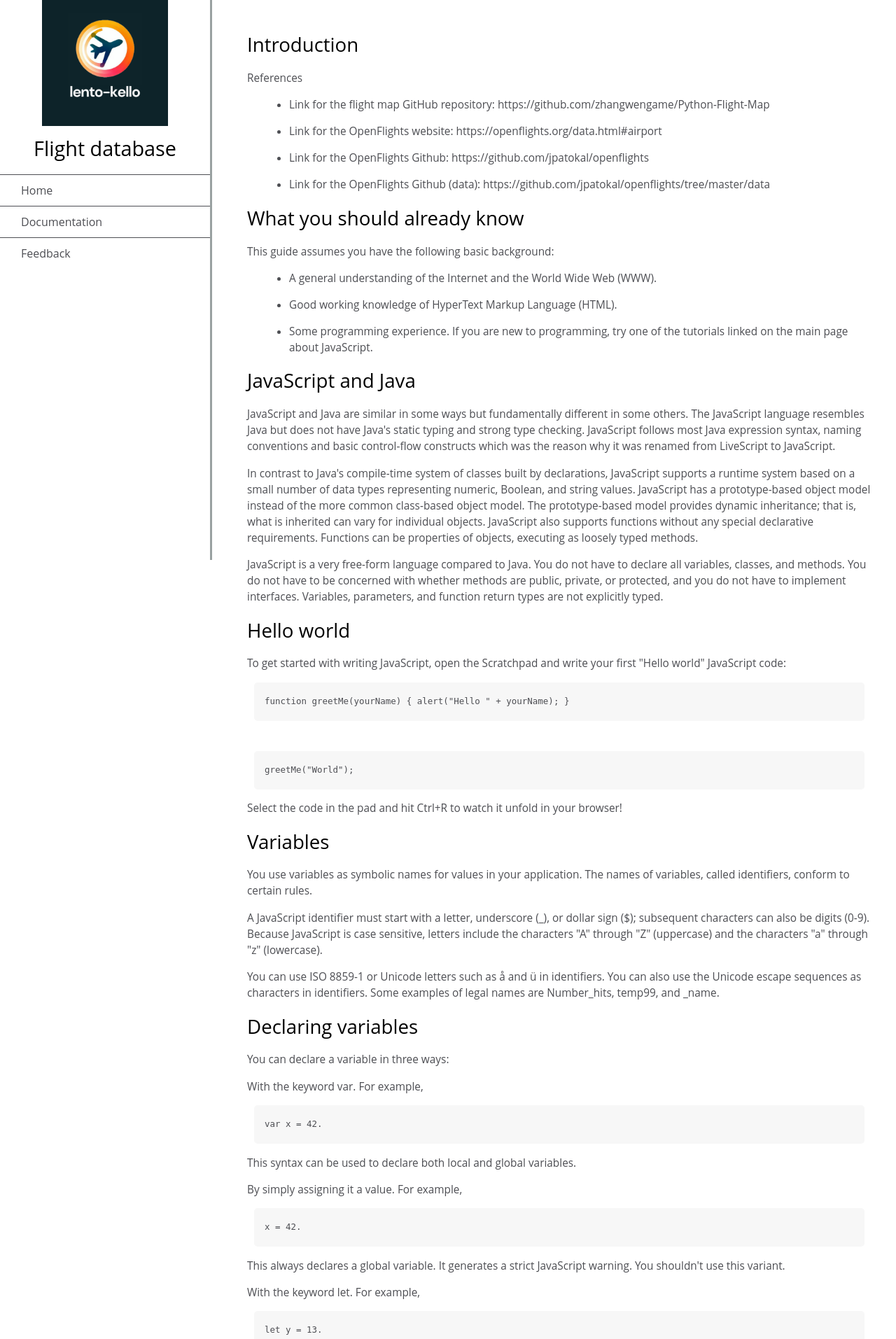
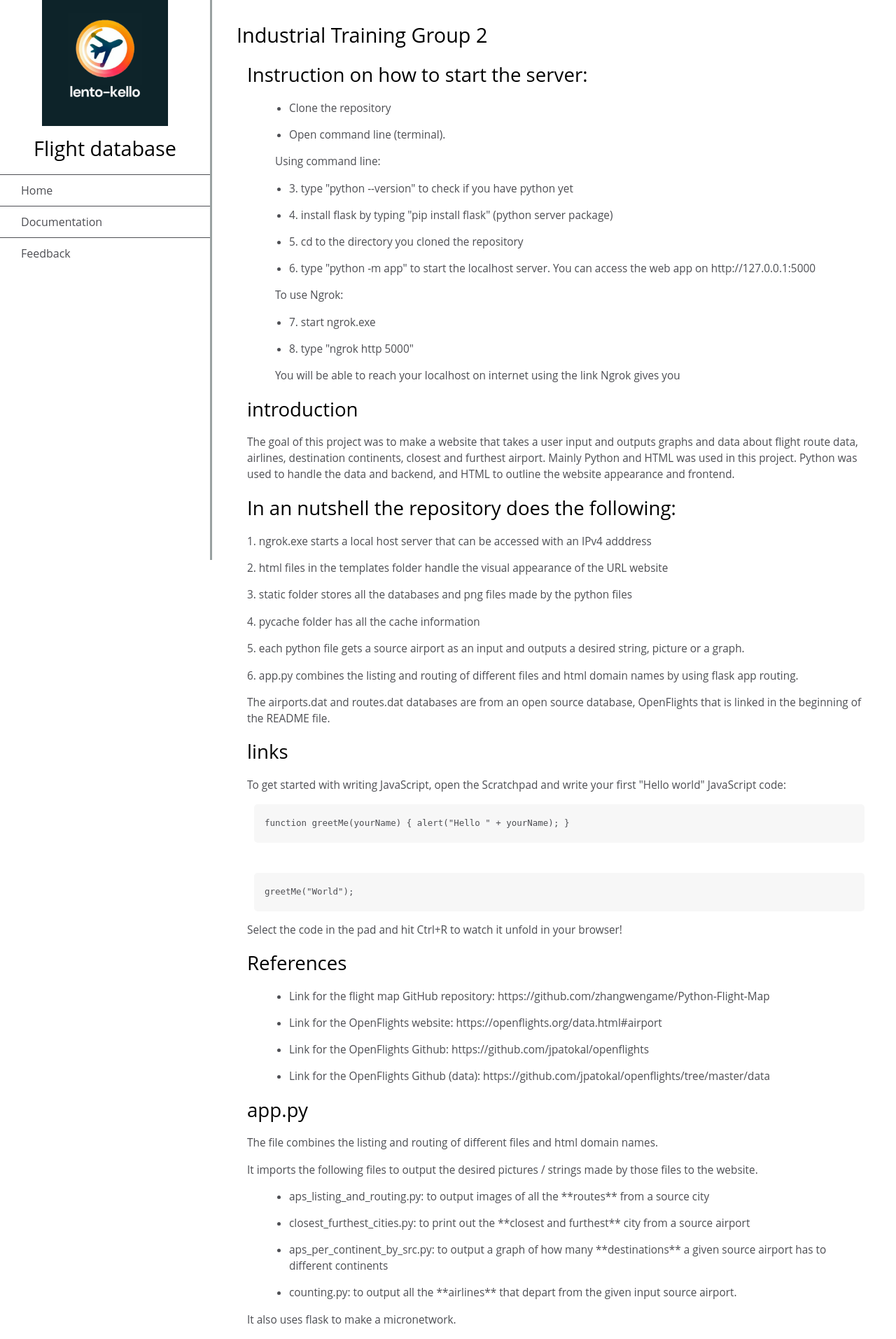
Before and after one commit to adityaagrawal53/industrial-training-flight-statistics, a Flask app: page /documentation.html in a window 1280 px wide. Shown: the top 1913 px of the page at 70% size. Run offline with Flask 3, Linux system fonts and the light colour scheme.

Commit message:
documentation.html

```diff
--- a/templates/documentation.html
+++ b/templates/documentation.html
@@ -23,9 +23,48 @@
       </ul>
     </nav>
   <main id="main-doc">
+    <header>Industrial Training Group 2</header>
     <section id="Introduction" class="main-section">
-      <header>Introduction</header>
-      <p>References</p>
+      <header>Instruction on how to start the server:</header>
+      <ul>
+        <li>Clone the repository</li>
+        <li>Open command line (terminal).</li>
+        <p>Using command line:</p>
+        <li>3. type "python --version" to check if you have python yet</li>
+        <li>4. install flask by typing "pip install flask" (python server package)</li>
+        <li>5. cd to the directory you cloned the repository</li>
+        <li>6. type "python -m app" to start the localhost server. You can access the web app on http://127.0.0.1:5000</li>
+        <p>To use Ngrok:</p>
+        <li>7. start ngrok.exe</li>
+        <li>8. type "ngrok http 5000"</li>
+        <p>You will be able to reach your localhost on internet using the link Ngrok gives you</p>
+      </ul>
+    </section>
+    <section id="introduction" class="main-section">
+      <header>introduction</header>
+      <p>The goal of this project was to make a website that takes a user input and outputs graphs and data about flight route data, airlines, destination continents, closest and furthest airport. Mainly Python and HTML was used in this project. Python was used to handle the data and backend, and HTML to outline the website appearance and frontend.
+      </p>
+    </section>
+    <section id="nutshell" class="main-section">
+      <header>In an nutshell the repository does the following:</header>
+      <p>1. ngrok.exe starts a local host server that can be accessed with an IPv4 adddress</p>
+      <p>2. html files in the templates folder handle the visual appearance of the URL website</p>
+      <p>3. static folder stores all the databases and png files made by the python files</p>
+      <p>4. pycache folder has all the cache information</p>
+      <p>5. each python file gets a source airport as an input and outputs a desired string, picture or a graph.</p>
+      <p>6. app.py combines the listing and routing of different files and html domain names by using flask app routing.</p>
+      <p>The airports.dat and routes.dat databases are from an open source database, OpenFlights that is linked in the beginning of the README file.</p>
+    </section>
+    <section id="links" class="main-section">
+      <header>links</header>
+      <p>To get started with writing JavaScript, open the Scratchpad and write your first "Hello world" JavaScript code: </p>
+      <code>function greetMe(yourName) { alert("Hello " + yourName); }</code>
+      <br/>
+      <code>greetMe("World");</code>
+      <p>Select the code in the pad and hit Ctrl+R to watch it unfold in your browser! </p>
+    </section>
+    <section id="References" class="main-section">
+      <header>References</header>
       <ul>
         <li>Link for the flight map GitHub repository: <a target="_blank">https://github.com/zhangwengame/Python-Flight-Map</a></li>
         <li>Link for the OpenFlights website: <a target="_blank">https://openflights.org/data.html#airport</a></li>
@@ -33,47 +72,108 @@
         <li>Link for the OpenFlights Github (data): <a target="_blank">https://github.com/jpatokal/openflights/tree/master/data</a></li>
       </ul>
     </section>
-    <section id="What_you_should_already_know" class="main-section">
-      <header>What you should already know</header>
-      <p>This guide assumes you have the following basic background:</p>
+    <section id="app.py" class="main-section">
+      <header>app.py</header>
+      <p>The file combines the listing and routing of different files and html domain names.<p>
+      <p>It imports the following files to output the desired pictures / strings made by those files to the website.</p>
       <ul>
-        <li> A general understanding of the Internet and the World Wide Web (WWW). </li>
-        <li>Good working knowledge of HyperText Markup Language (HTML).</li>
-        <li> Some programming experience. If you are new to programming, try one of the tutorials linked on the main page about JavaScript. </li>
+        <li>aps_listing_and_routing.py: to output images of all the **routes** from a source city</li>
+        <li>closest_furthest_cities.py: to print out the **closest and furthest** city from a source airport</li>
+        <li>aps_per_continent_by_src.py: to output a graph of how many **destinations** a given source airport has to different continents</li>
+        <li>counting.py: to output all the **airlines** that depart from the given input source airport.</li>
       </ul>
+      <p>It also uses flask to make a micronetwork.</p>
     </section>
-    <section id="JavaScript_and_Java" class="main-section">
-      <header>JavaScript and Java</header>
-      <p>JavaScript and Java are similar in some ways but fundamentally different in some others. The JavaScript language resembles Java but does not have Java's static typing and strong type checking. JavaScript follows most Java expression syntax, naming conventions and basic control-flow constructs which was the reason why it was renamed from LiveScript to JavaScript. </p>
-      <p>In contrast to Java's compile-time system of classes built by declarations, JavaScript supports a runtime system based on a small number of data types representing numeric, Boolean, and string values. JavaScript has a prototype-based object model instead of the more common class-based object model. The prototype-based model provides dynamic inheritance; that is, what is inherited can vary for individual objects. JavaScript also supports functions without any special declarative requirements. Functions can be properties of objects, executing as loosely typed methods. </p>
-      <p>JavaScript is a very free-form language compared to Java. You do not have to declare all variables, classes, and methods. You do not have to be concerned with whether methods are public, private, or protected, and you do not have to implement interfaces. Variables, parameters, and function return types are not explicitly typed. </p>
+    <section id="aps_listing_and_routing" class="main-section">
+      <header>aps_listing_and_routing</header>
+      <p>This file defines a function that reads in two databases (airports.dat and routes.dat) as pandas dataframes, and then filters their contents based on user input. The user inputs the name of a city, and the function then filters the airports database to only contain airports in the given city, and the routes database to only contain routes in which the source airports are located in the given city.
+      </p>
+      <p>The function then outputs two images: one contains a map of all the airports in the database in blue with the airports in the given city appearing in red, and the other image contains a world map with route lines from the source city in red.  The files are named airports_map.png and routes_map.png, and are sent to the website via an HTML POST request from app.py.
+      </p>
     </section>
-    <section id="Hello_world" class="main-section">
-      <header>Hello world</header>
-      <p>To get started with writing JavaScript, open the Scratchpad and write your first "Hello world" JavaScript code: </p>
-      <code>function greetMe(yourName) { alert("Hello " + yourName); }</code>
-      <br/>
-      <code>greetMe("World");</code>
-      <p>Select the code in the pad and hit Ctrl+R to watch it unfold in your browser! </p>
+    <section id="closest_furthest_cities" class="main-section">
+      <header>closest_furthest_cities</header>
+      <p>The python file determines the closest and furthest airport to the given airport.</p>
+      <p>The input is the source airport's unique OpenFlights ID.</p>
+      <p>The output:</p>
+      <p>Source ID: (ID)
+      </p>
+      <p>Closest city: (ID), distance (distance) kilometeres.
+      </p>
+      <p>Furthest city: (ID), distance (distance) kilometeres.
+      </p>
+      <p>The code determines the closest and furthest airport to the given source airport by first taking the first airport from the database, taking its longitude and latitude, calculating the distance between that and the source airport and making that distance as the base closest and furthest airport. After that the code goes line by line through the database (has about 6500 airports) and comparares each airport's distance to the base closest and furthest airport. The distance is calculated using great circle method that is precise enough for this application.
+      </p>
     </section>
-    <section id="Variables" class="main-section">
-      <header>Variables</header>
-      <p>You use variables as symbolic names for values in your application. The names of variables, called identifiers, conform to certain rules. <p>
-        <p> A JavaScript identifier must start with a letter, underscore (_), or dollar sign ($); subsequent characters can also be digits (0-9). Because JavaScript is case sensitive, letters include the characters "A" through "Z" (uppercase) and the characters "a" through "z" (lowercase). </p>
-        <p> You can use ISO 8859-1 or Unicode letters such as å and ü in identifiers. You can also use the Unicode escape sequences as characters in identifiers. Some examples of legal names are Number_hits, temp99, and _name. </p>
+    <section id="aps_per_continent_by_src" class="main-section">
+      <header>aps_per_continent_by_src</header>
+      <p>A python file that outputs how many destinations a given source airport has to different continents.
+      </p>
+      <p>The input is the source airport's city.
+      </p>
+      <p>The output is a png picture that has a bar graph of all the continents and the number of occurances of each continent.
+      </p>
+      <p>The code reads data from airport.dat, routes.dat and Countries-Continents.csv.
+      </p>
+      <p>It determines all the destinations from the source code, determies all the continents for each of those destinations (by determining the country from the airport.dat and finding the continent pair from Countries-Continents.csv) and sums up all the occurances of each continent into a designated variable.
+      </p>
+      <p>Pandas extension: helps to read databases in a convenient way.
+      </p>
+      <p>MatPlotLib extension: used to plot the graph
+      </p>
     </section>
-    <section id="Declaring_variables" class="main-section">
-      <header>Declaring variables</header>
-      <p> You can declare a variable in three ways: </p>
-      <p> With the keyword var. For example, </p>
-      <code>var x = 42.</code>
-      <p> This syntax can be used to declare both local and global variables. </p>
-      <p> By simply assigning it a value. For example, </p>
-      <code>x = 42.</code>
-      <p> This always declares a global variable. It generates a strict JavaScript warning. You shouldn't use this variant. </p>
-      <p> With the keyword let. For example,</p>
-      <code> let y = 13.</code>
-      <p> This syntax can be used to declare a block scope local variable. See Variable scope below. </p>
+    <section id="counting" class="main-section">
+      <header>counting</header>
+      <p>A python file that outputs all the airlines that depart from the given input source airport.
+      </p>
+      <p>The input is the source airport's IATA code.
+      </p>
+      <p>The output is a bar graph that has all the airlines that depart from the source airport. The more departures a specific airline has, the higher the bar in the graph.
+      </p>
+      <p>Pandas extension: helps to read databases in a convenient way.
+      </p>
+      <p>MatPlotLib extension: used to plot the graph
+      </p>
+    </section>
+    <section class="main-section" id="mapping">
+      <header>mapping</header>
+      <p>This file outputs all the destination airports for an input source city using CartoPy Python package.
+      </p>
+    </section>
+    <section class="main-section" id="syntax">
+      <header>the syntax of the databases</header>
+      <p>**Use the airport database for the longitude, altitude and continent information!
+      </p>
+      <p>**507**,"London Heathrow Airport","London","United Kingdom","LHR","EGLL",**51.4706**,**-0.461941**,83,0,"E",**"Europe/London"**,"airport","OurAirports"
+      </p>
+      <p>Use the following:
+      </p>
+      <ul>
+        <li>Index 0: Airport ID
+        </li>
+        <li>Index 6: Latitude
+        </li>
+        <li>Index 7: Longitude
+        </li>
+        <li>Index 11: Timezone. Can be used to determine the continent
+        </li>
+      </ul>
+      <p>**Use the route data database for the route information, aircraft type and stop over number! Example:**
+      </p>
+      <p>BA,1355,SIN,**3316**,LHR,**507**,,**0**,**744**
+      </p>
+      <p>Use the following:
+      </p>
+      <ul>
+        <li>Index 3: departure airport ID
+        </li>
+        <li>Index 5: arrival airport ID
+        </li>
+        <li>Index 7: number of stopovers
+        </li>
+        <li>Index 8: aircraft type
+        </li>
+      </ul>
     </section>
   </main>
   </body>
```
Also changed, not shown: static/Images/airport_count.png, static/Images/airports_map.png, static/Images/destination_bar_graph.png, static/Images/routes_map.png.
